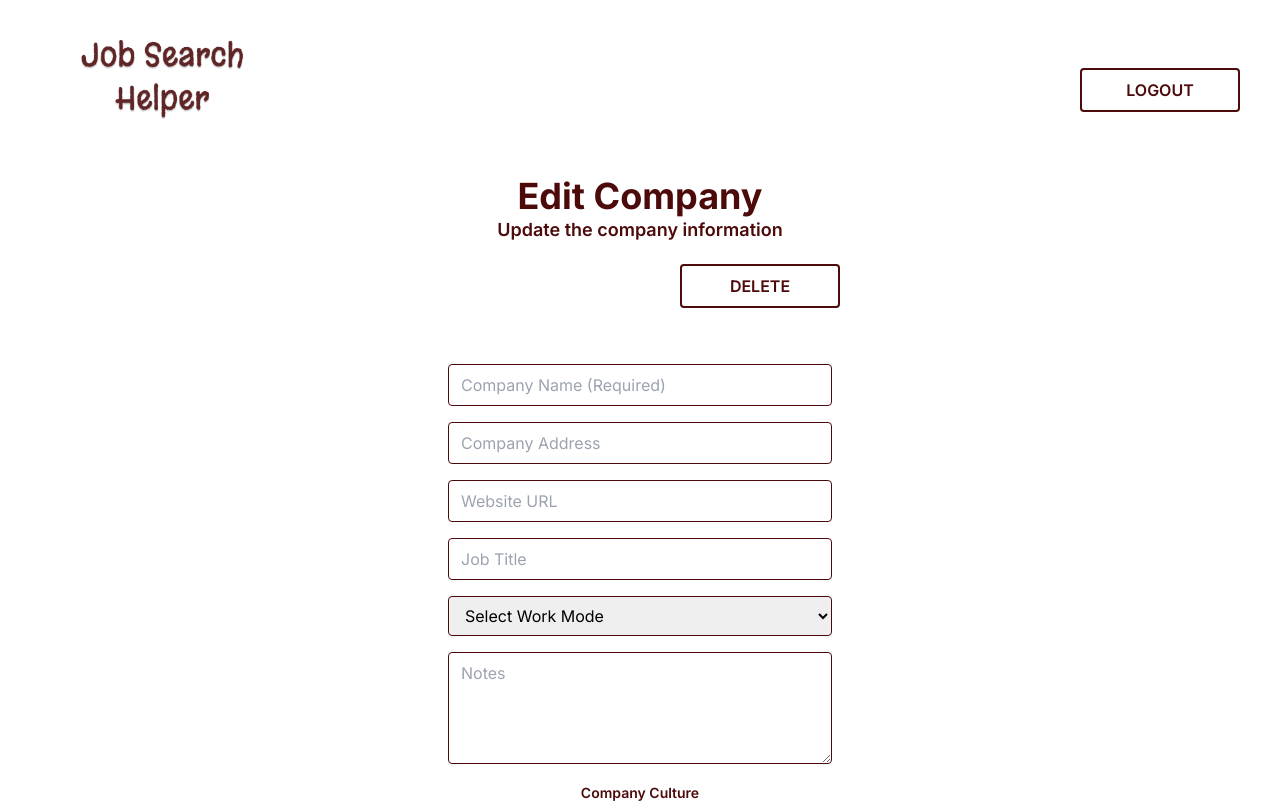
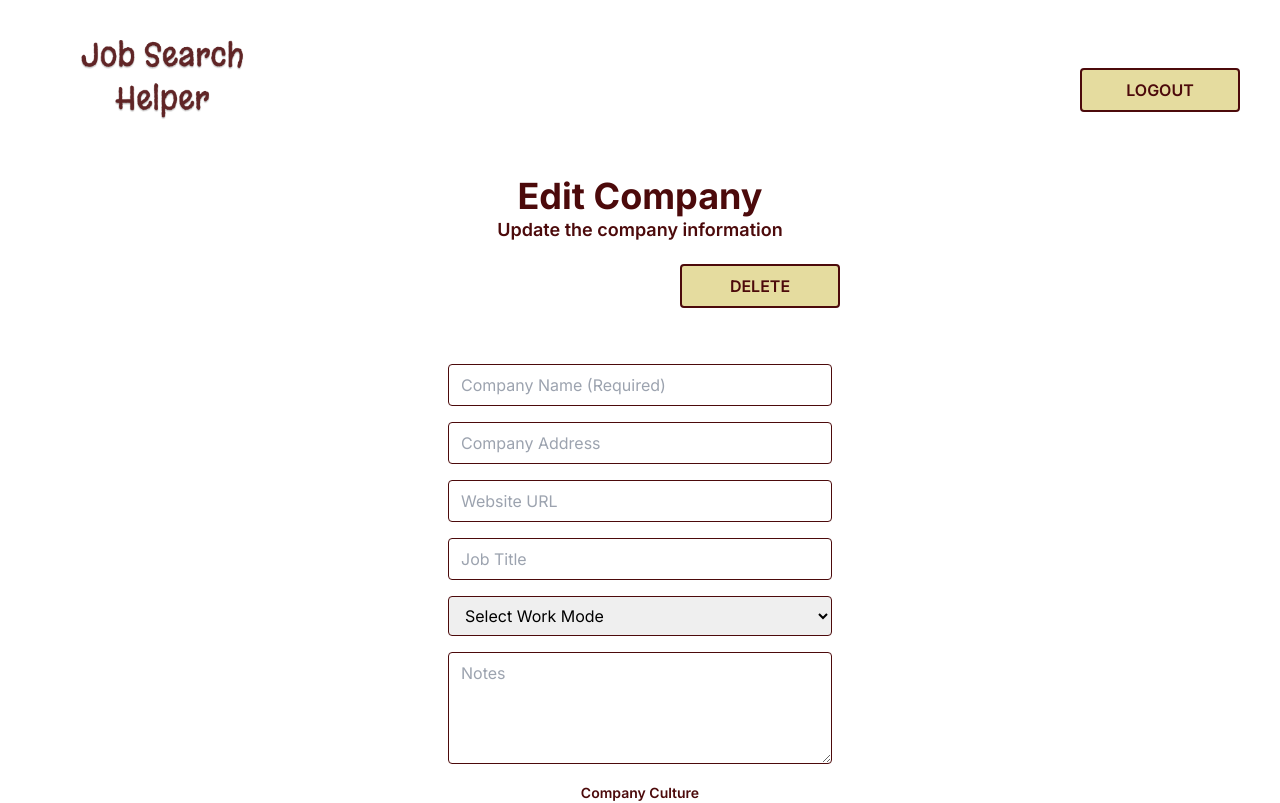
Before and after one commit to AkoKBIkeda/job-search-helper-frontend, a React (Create React App) app: page /dashboard/companies/1 in a window 1280 px wide. Shown: the top 803 px of the page. Built offline with nearby package versions, Linux system fonts and the light colour scheme; no server answers.

Commit message:
updated header

```diff
--- a/src/components/Buttons.tsx
+++ b/src/components/Buttons.tsx
@@ -9,7 +9,7 @@ export default function Button({ children, ...attributes }: Props) {
   return (
     <button
     type="button"
-      className="w-40 mt-5 bg-white border-2 border-primary text-primary font-semibold py-2 px-4 rounded uppercase hover:bg-[#E5DC9F]"
+      className="w-40 mt-5 bg-[#E5DC9F] border-2 border-primary text-primary font-semibold py-2 px-4 rounded uppercase cursor-pointer hover:bg-[#EAE7D3]"
       {...attributes}
     >
       {children}
--- a/src/components/CompanyList.tsx
+++ b/src/components/CompanyList.tsx
@@ -42,7 +42,7 @@ export const CompanyList = ({ companies }: Props) => {
               <tr
                 key={company.id}
                 onClick={() => handleClick(company.id)}
-                className={"cursor-pointer hover:bg-[#EAE7D3] transaction"}
+                className={"cursor-pointer hover:bg-[#EAE7D3] transition"}
               >
                 <td className="border-r border-dotted border-gray-800 px-4 py-2">
                   {company.name}
--- a/src/components/Header.tsx
+++ b/src/components/Header.tsx
@@ -10,44 +10,19 @@ export default function Header() {
   const { isAuthenticated } = useAuth();
   const navigate = useNavigate();
 
-  // Redirect Login Users to DashboardPage and else to HomePage
+  // Redirect Users to HomePage
   const handleClick = () => {
-    if (isAuthenticated) {
-      navigate("/dashboard");
-    } else {
-      navigate("/");
-    }
-  };
-
-  const logout = async () => {
-    const token = localStorage.getItem("token");
-    try {
-      await axios.get(BASE_URL + "/logout/", {
-        headers: {
-          Authorization: "Token " + token,
-        },
-      });
-    } catch (error) {
-      console.error("Error logging out:", error);
-    }
-    console.log("logout");
-    localStorage.removeItem("token");
     navigate("/");
   };
 
   return (
-    <header className="flex items-center justify-between pl-10 pb-10 select-none cursor-default">
-      <div className="">
+    <header className="flex items-center pl-10 pb-10 select-none cursor-pointer">
       <img
         src={logo}
         alt="Job Search Helper Logo"
         className="h-20 w-auto"
         onClick={handleClick}
       />
-      </div>
-      <div className="">
-        <Button onClick={() => logout()}>Logout</Button>
-      </div>
     </header>
   );
 }
--- /dev/null
+++ b/src/components/HeaderWithLogout.tsx
@@ -0,0 +1,53 @@
+import React from "react";
+import logo from "../assets/jsh_logo.png";
+import { useNavigate } from "react-router-dom";
+import { useAuth } from "../hooks/useAuth";
+import Button from "./Buttons";
+import { BASE_URL } from "../constants";
+import axios from "axios";
+
+export default function Header() {
+  const { isAuthenticated } = useAuth();
+  const navigate = useNavigate();
+
+  // Redirect Login Users to DashboardPage and else to HomePage
+  const handleClick = () => {
+    if (isAuthenticated) {
+      navigate("/dashboard");
+    } else {
+      navigate("/");
+    }
+  };
+
+  const logout = async () => {
+    const token = localStorage.getItem("token");
+    try {
+      await axios.get(BASE_URL + "/logout/", {
+        headers: {
+          Authorization: "Token " + token,
+        },
+      });
+    } catch (error) {
+      console.error("Error logging out:", error);
+    }
+    console.log("logout");
+    localStorage.removeItem("token");
+    navigate("/");
+  };
+
+  return (
+    <header className="flex items-center justify-between pl-10 pb-10 select-none cursor-pointer">
+      <div className="">
+        <img
+          src={logo}
+          alt="Job Search Helper Logo"
+          className="h-20 w-auto"
+          onClick={handleClick}
+        />
+      </div>
+      <div className="">
+        <Button onClick={() => logout()}>Logout</Button>
+      </div>
+    </header>
+  );
+}
--- a/src/forms/AddCompanyForm.tsx
+++ b/src/forms/AddCompanyForm.tsx
@@ -8,7 +8,7 @@ import RatingRadioGroups from "../components/RatingRadioGroups";
 import axios, { isAxiosError } from "axios";
 import { BASE_URL } from "../constants";
 import { useNavigate } from "react-router-dom";
-import Header from "../components/Header";
+import HeaderWithLogout from "../components/HeaderWithLogout";
 import { companySchema, CompanyFormFields } from "../schemas/companySchema";
 import CompanyFormBaseFields from "./CompanyFormBaseFields";
 
@@ -82,7 +82,7 @@ export default function AddCompanyForm() {
 
   return (
     <div className="p-10 space-y-4 max-w-full text-center">
-      <Header />
+      <HeaderWithLogout />
       <div className="flex flex-col items-center">
         <h1>Add New Company</h1>
         <h2>Register a new company to track your job research!</h2>
--- a/src/forms/EditCompanyForm.tsx
+++ b/src/forms/EditCompanyForm.tsx
@@ -7,7 +7,7 @@ import RatingRadioGroups from "../components/RatingRadioGroups";
 import axios, { isAxiosError } from "axios";
 import { BASE_URL } from "../constants";
 import { useNavigate, useParams } from "react-router-dom";
-import Header from "../components/Header";
+import HeaderWithLogout from "../components/HeaderWithLogout";
 import { companySchema, CompanyFormFields } from "../schemas/companySchema";
 import CompanyFormBaseFields from "./CompanyFormBaseFields";
 
@@ -168,7 +168,7 @@ export default function EditCompanyForm() {
 
   return (
     <div className="p-10 space-y-4 max-w-full text-center">
-      <Header />
+      <HeaderWithLogout />
       <div className="flex flex-col items-center">
         <h1>Edit Company</h1>
         <h2>
--- a/src/index.css
+++ b/src/index.css
@@ -17,7 +17,7 @@ h2 {
 }
 
 /* Just my preference */
-h1, h2, h3, h4, h5, h6, img, button{
+h1, h2, h3, h4, h5, h6 {
   user-select: none;
   cursor: default;
 }
--- a/src/pages/DashboardPage.tsx
+++ b/src/pages/DashboardPage.tsx
@@ -1,5 +1,4 @@
-import React, { useState, useEffect, use } from "react";
-import Header from "../components/Header";
+import React, { useState, useEffect } from "react";
 import { useAuth } from "../hooks/useAuth";
 import { useNavigate } from "react-router-dom";
 import CompanyForm from "../forms/AddCompanyForm";
@@ -7,6 +6,7 @@ import AddCompanyForm from "../forms/AddCompanyForm";
 import Button from "../components/Buttons";
 import { CompanyList } from "../components/CompanyList";
 import { BASE_URL } from "../constants";
+import HeaderWithLogout from "../components/HeaderWithLogout";
 
 // Set type for TS
 type Company = {
@@ -81,11 +81,9 @@ const DashboardPage = () => {
 
   return (
     <div className="p-10 space-y-4 max-w-full text-center">
-      <Header />
+      <HeaderWithLogout />
       <h1>Dashboard</h1>
-      <h2>
-        Hi, {user?.username}! View and manage your job research here.
-      </h2>
+      <h2>Hi, {user?.username}! View and manage your job research here.</h2>
       <div className="flex flex-col items-end lg:pr-28">
         <Button onClick={() => navigate("/dashboard/add-company")}>
           Add Company
```
Lines whose indentation alone changed are shown as unchanged.
